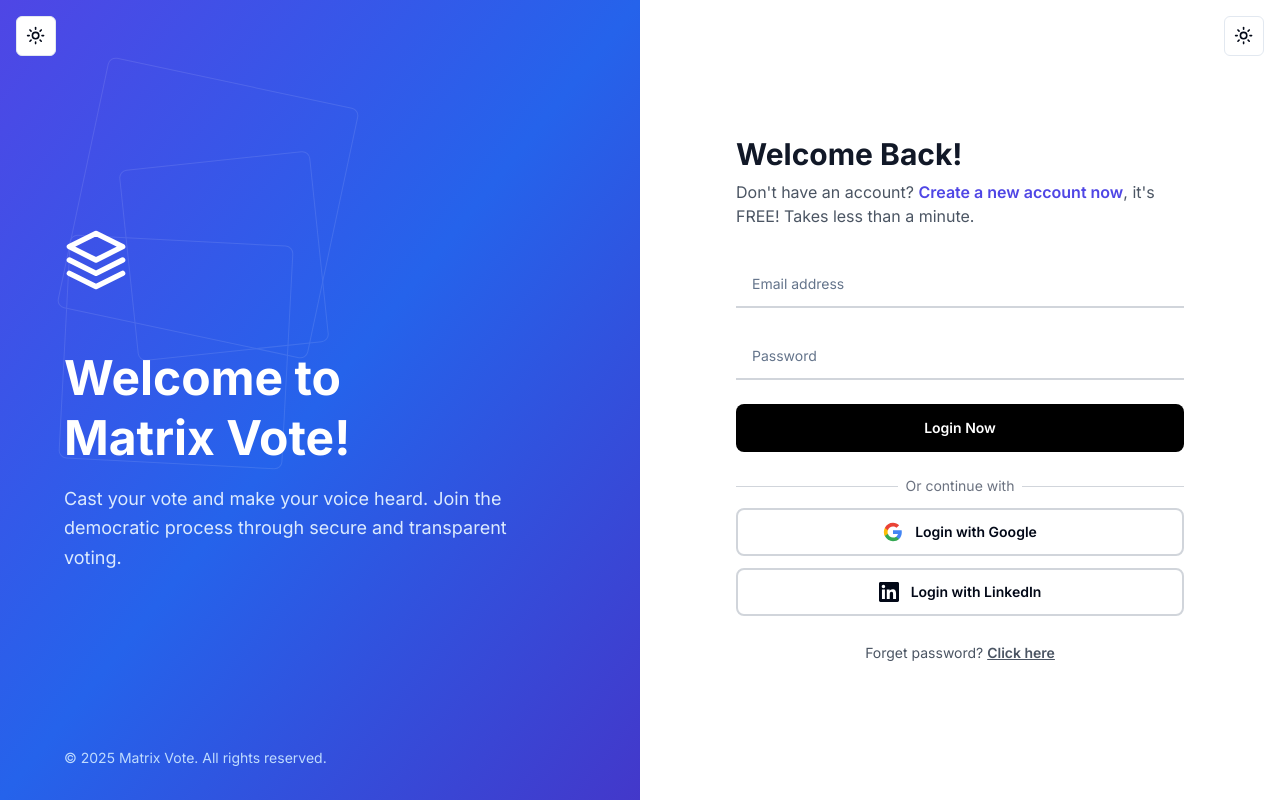
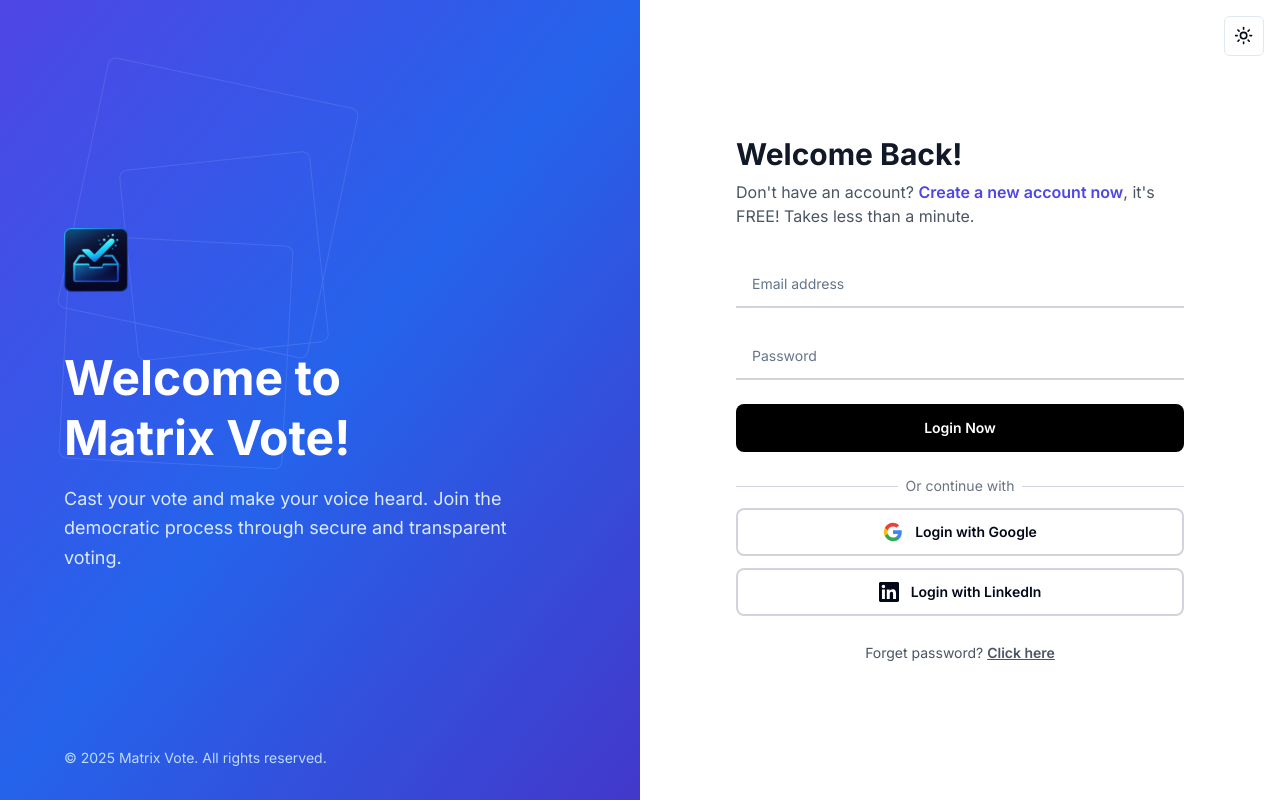
Before and after one commit to Adarshow/Matrix-Vote, a Next.js app: page /login in a window 1280 px wide. Built offline with nearby package versions, Linux system fonts and the light colour scheme.

Commit message:
Changed the logo and removed the duplicate theme toggle buttons

```diff
--- a/app/login/page.tsx
+++ b/app/login/page.tsx
@@ -4,6 +4,7 @@
 import { signIn } from "next-auth/react"
 import { useRouter, useSearchParams } from "next/navigation"
 import Link from "next/link"
+import Image from "next/image"
 import { Button } from "@/components/ui/button"
 import { Input } from "@/components/ui/input"
 import { ThemeToggle } from "@/components/theme-toggle"
@@ -63,10 +64,6 @@
   return (
     <div className="min-h-screen flex">
       <div className="hidden lg:flex lg:w-1/2 bg-gradient-to-br from-indigo-600 via-blue-600 to-indigo-700 relative overflow-hidden">
-        <div className="absolute top-4 left-4 z-50">
-          <ThemeToggle />
-        </div>
-
         <div className="absolute inset-0 opacity-10">
           <div className="absolute top-20 left-20 w-64 h-64 border border-white rounded-lg transform rotate-12"></div>
           <div className="absolute top-40 left-32 w-48 h-48 border border-white rounded-lg transform -rotate-6"></div>
@@ -76,9 +73,13 @@
         <div className="relative z-10 flex flex-col justify-center px-16 text-white">
           <div className="mb-8">
             <div className="w-16 h-16 mb-6 flex items-center justify-center">
-              <svg viewBox="0 0 24 24" fill="currentColor" className="w-full h-full">
-                <path d="M12 2L2 7l10 5 10-5-10-5zM2 17l10 5 10-5M2 12l10 5 10-5" stroke="currentColor" strokeWidth="2" strokeLinecap="round" strokeLinejoin="round" fill="none"/>
-              </svg>
+              <Image
+                src="/Matrix_vote_logo.png"
+                alt="Matrix Vote Logo"
+                width={64}
+                height={64}
+                className="w-full h-full object-contain"
+              />
             </div>
           </div>
 
@@ -102,9 +103,13 @@
           <div className="flex items-center justify-between">
             <div className="flex items-center gap-3">
               <div className="w-10 h-10 bg-gradient-to-br from-indigo-600 via-blue-600 to-indigo-700 rounded-xl flex items-center justify-center shadow-lg">
-                <svg viewBox="0 0 24 24" fill="white" className="w-6 h-6">
-                  <path d="M12 2L2 7l10 5 10-5-10-5zM2 17l10 5 10-5M2 12l10 5 10-5" stroke="white" strokeWidth="2" strokeLinecap="round" strokeLinejoin="round" fill="none"/>
-                </svg>
+                <Image
+                  src="/Matrix_vote_logo.png"
+                  alt="Matrix Vote Logo"
+                  width={40}
+                  height={40}
+                  className="w-6 h-6 object-contain"
+                />
               </div>
               <div>
                 <h1 className="text-lg font-bold bg-gradient-to-r from-indigo-600 to-blue-600 dark:from-indigo-400 dark:to-blue-400 bg-clip-text text-transparent">
--- a/app/register/page.tsx
+++ b/app/register/page.tsx
@@ -4,6 +4,7 @@
 import { signIn } from "next-auth/react"
 import { useRouter } from "next/navigation"
 import Link from "next/link"
+import Image from "next/image"
 import { Button } from "@/components/ui/button"
 import { Input } from "@/components/ui/input"
 import { ThemeToggle } from "@/components/theme-toggle"
@@ -167,10 +168,6 @@
     <div className="min-h-screen flex">
       {/* Left Side - Branding */}
       <div className="hidden lg:flex lg:w-1/2 bg-gradient-to-br from-indigo-600 via-blue-600 to-indigo-700 relative overflow-hidden">
-        <div className="absolute top-4 left-4 z-50">
-          <ThemeToggle />
-        </div>
-
         {/* Decorative background pattern */}
         <div className="absolute inset-0 opacity-10">
           <div className="absolute top-20 left-20 w-64 h-64 border border-white rounded-lg transform rotate-12"></div>
@@ -181,9 +178,13 @@
         <div className="relative z-10 flex flex-col justify-center px-16 text-white">
           <div className="mb-8">
             <div className="w-16 h-16 mb-6 flex items-center justify-center">
-              <svg viewBox="0 0 24 24" fill="currentColor" className="w-full h-full">
-                <path d="M12 2L2 7l10 5 10-5-10-5zM2 17l10 5 10-5M2 12l10 5 10-5" stroke="currentColor" strokeWidth="2" strokeLinecap="round" strokeLinejoin="round" fill="none"/>
-              </svg>
+              <Image
+                src="/Matrix_vote_logo.png"
+                alt="Matrix Vote Logo"
+                width={64}
+                height={64}
+                className="w-full h-full object-contain"
+              />
             </div>
           </div>
 
@@ -208,9 +209,13 @@
           <div className="flex items-center justify-between">
             <div className="flex items-center gap-3">
               <div className="w-10 h-10 bg-gradient-to-br from-indigo-600 via-blue-600 to-indigo-700 rounded-xl flex items-center justify-center shadow-lg">
-                <svg viewBox="0 0 24 24" fill="white" className="w-6 h-6">
-                  <path d="M12 2L2 7l10 5 10-5-10-5zM2 17l10 5 10-5M2 12l10 5 10-5" stroke="white" strokeWidth="2" strokeLinecap="round" strokeLinejoin="round" fill="none"/>
-                </svg>
+                <Image
+                  src="/Matrix_vote_logo.png"
+                  alt="Matrix Vote Logo"
+                  width={40}
+                  height={40}
+                  className="w-6 h-6 object-contain"
+                />
               </div>
               <div>
                 <h1 className="text-lg font-bold bg-gradient-to-r from-indigo-600 to-blue-600 dark:from-indigo-400 dark:to-blue-400 bg-clip-text text-transparent">
--- a/app/results/page.tsx
+++ b/app/results/page.tsx
@@ -135,9 +135,13 @@
           <div className="flex items-center justify-between">
             <div className="flex items-center gap-4">
               <div className="relative w-11 h-11 bg-gradient-to-br from-blue-600 via-indigo-600 to-purple-600 rounded-xl flex items-center justify-center shadow-lg shadow-blue-500/30 dark:shadow-blue-500/20 hover:shadow-xl transition-all duration-300 hover:scale-105">
-                <svg viewBox="0 0 24 24" fill="white" className="w-6 h-6">
-                  <path d="M12 2L2 7l10 5 10-5-10-5zM2 17l10 5 10-5M2 12l10 5 10-5" stroke="white" strokeWidth="2" strokeLinecap="round" strokeLinejoin="round" fill="none"/>
-                </svg>
+                <Image
+                  src="/Matrix_vote_logo.png"
+                  alt="Matrix Vote Logo"
+                  width={44}
+                  height={44}
+                  className="w-6 h-6 object-contain"
+                />
               </div>
               <div>
                 <h1 className="text-xl font-bold bg-gradient-to-r from-blue-600 to-indigo-600 dark:from-blue-400 dark:to-indigo-400 bg-clip-text text-transparent">
--- a/app/vote/page.tsx
+++ b/app/vote/page.tsx
@@ -120,9 +120,13 @@
           <div className="flex items-center justify-between">
             <div className="flex items-center gap-4">
               <div className="relative w-11 h-11 bg-gradient-to-br from-blue-600 via-indigo-600 to-purple-600 rounded-xl flex items-center justify-center shadow-lg shadow-blue-500/30 dark:shadow-blue-500/20 hover:shadow-xl transition-all duration-300 hover:scale-105">
-                <svg viewBox="0 0 24 24" fill="white" className="w-6 h-6">
-                  <path d="M12 2L2 7l10 5 10-5-10-5zM2 17l10 5 10-5M2 12l10 5 10-5" stroke="white" strokeWidth="2" strokeLinecap="round" strokeLinejoin="round" fill="none"/>
-                </svg>
+                <Image
+                  src="/Matrix_vote_logo.png"
+                  alt="Matrix Vote Logo"
+                  width={44}
+                  height={44}
+                  className="w-6 h-6 object-contain"
+                />
               </div>
               <div>
                 <h1 className="text-xl font-bold bg-gradient-to-r from-blue-600 to-indigo-600 dark:from-blue-400 dark:to-indigo-400 bg-clip-text text-transparent">
```
Also changed, not shown: public/Matrix_vote_logo.png (added).
